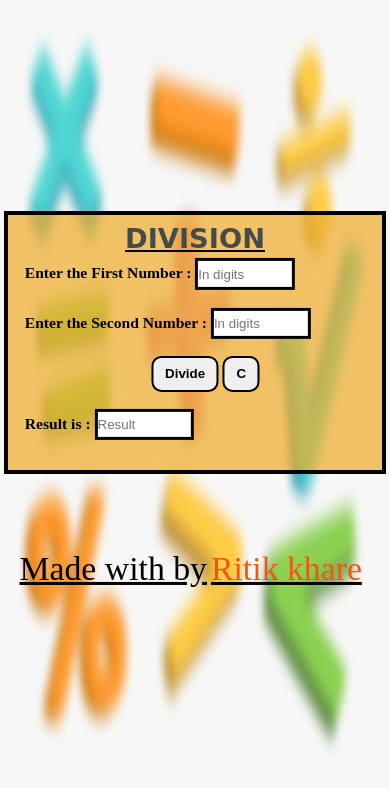
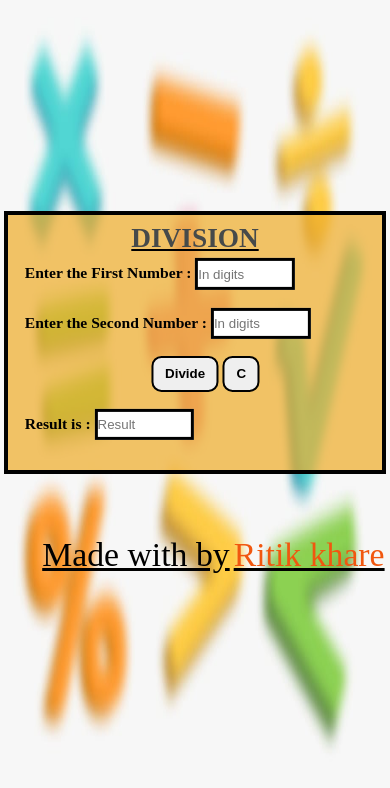
Before and after one commit to khare01/Simple-Calculator, a plain HTML site: page sum.html in a window 390 px wide. Drawn offline with Linux system fonts and the light colour scheme.

Commit message:
Update style.css

```diff
--- a/style.css
+++ b/style.css
@@ -69,7 +69,6 @@ body{
 #h1{
     text-align: center;
     font-size: 7vw;
-    font-family:cursive;
     color:rgb(70, 74, 74);
     margin-top: 1vh;
     text-decoration: underline black;
@@ -170,6 +169,6 @@ body{
    }
    #name{
     font-size: 4vh;
-    transform: translate(5vw,34vh);
+    transform: translate(5vh,70vw);
    }
 }
```
